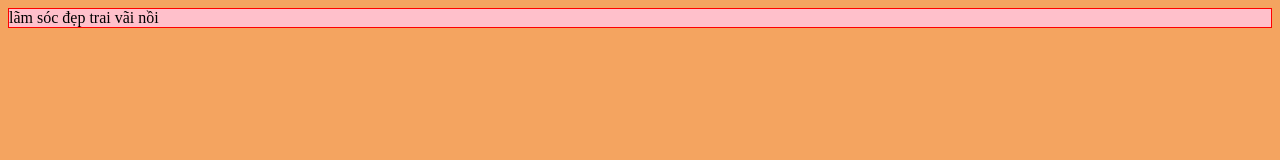
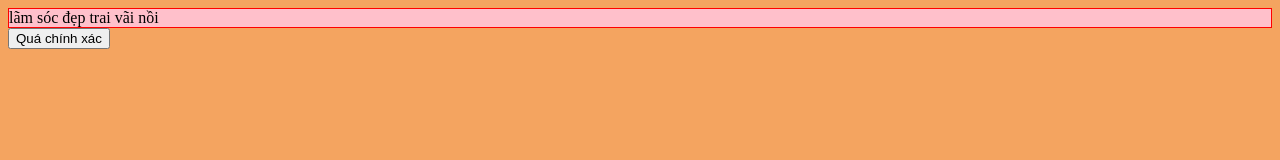
Before and after one commit to lamsoc010/git-w3band, a plain HTML site: page index.html in a window 1280 px wide. Drawn offline with Linux system fonts and the light colour scheme.

Commit message:
Update index.html

```diff
--- a/index.html
+++ b/index.html
@@ -10,5 +10,6 @@
 </head>
 <body>
     <div>lãm sóc đẹp trai vãi nồi</div>
+    <button>Quá chính xác</button>
 </body>
 </html>
```
